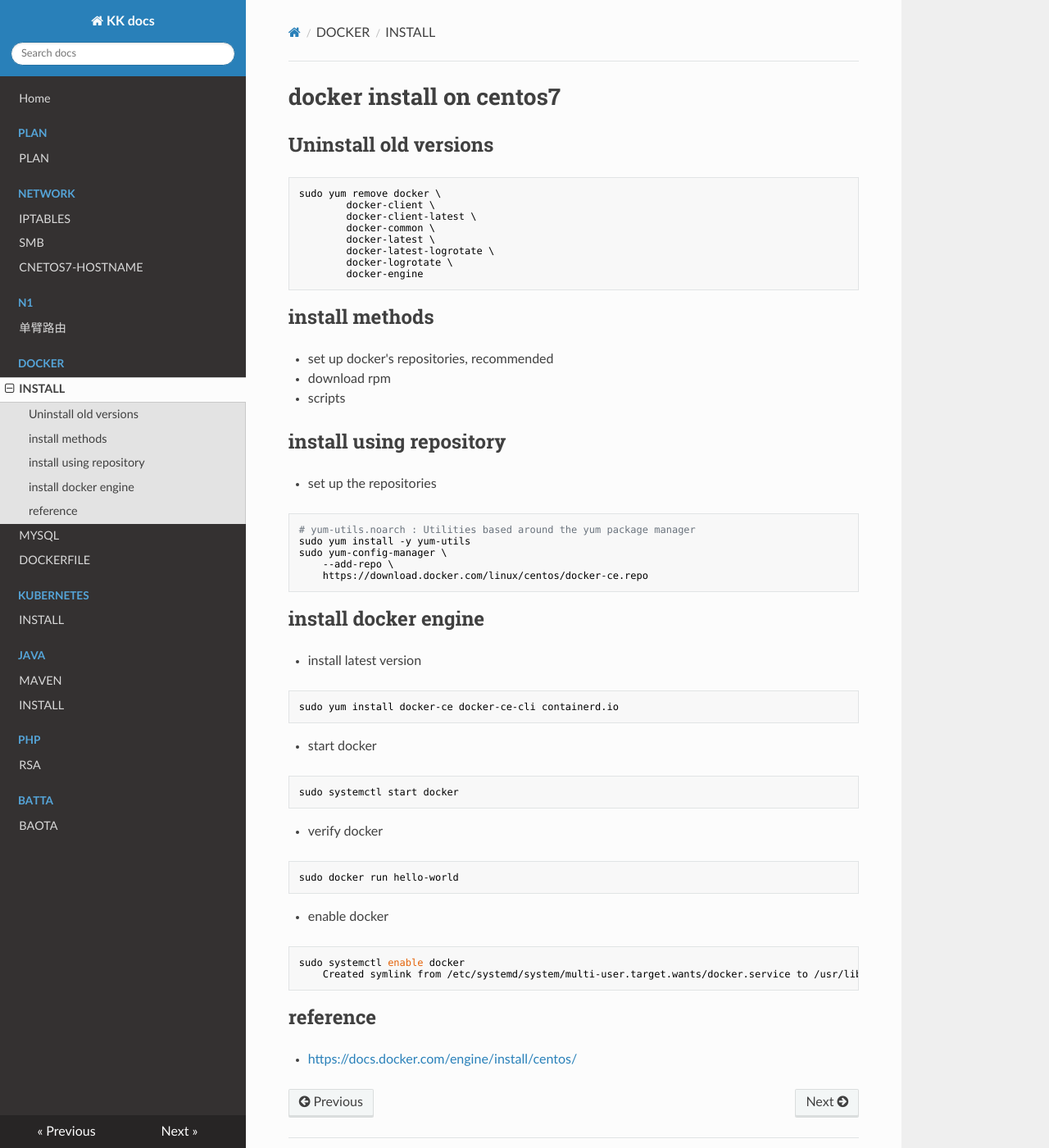
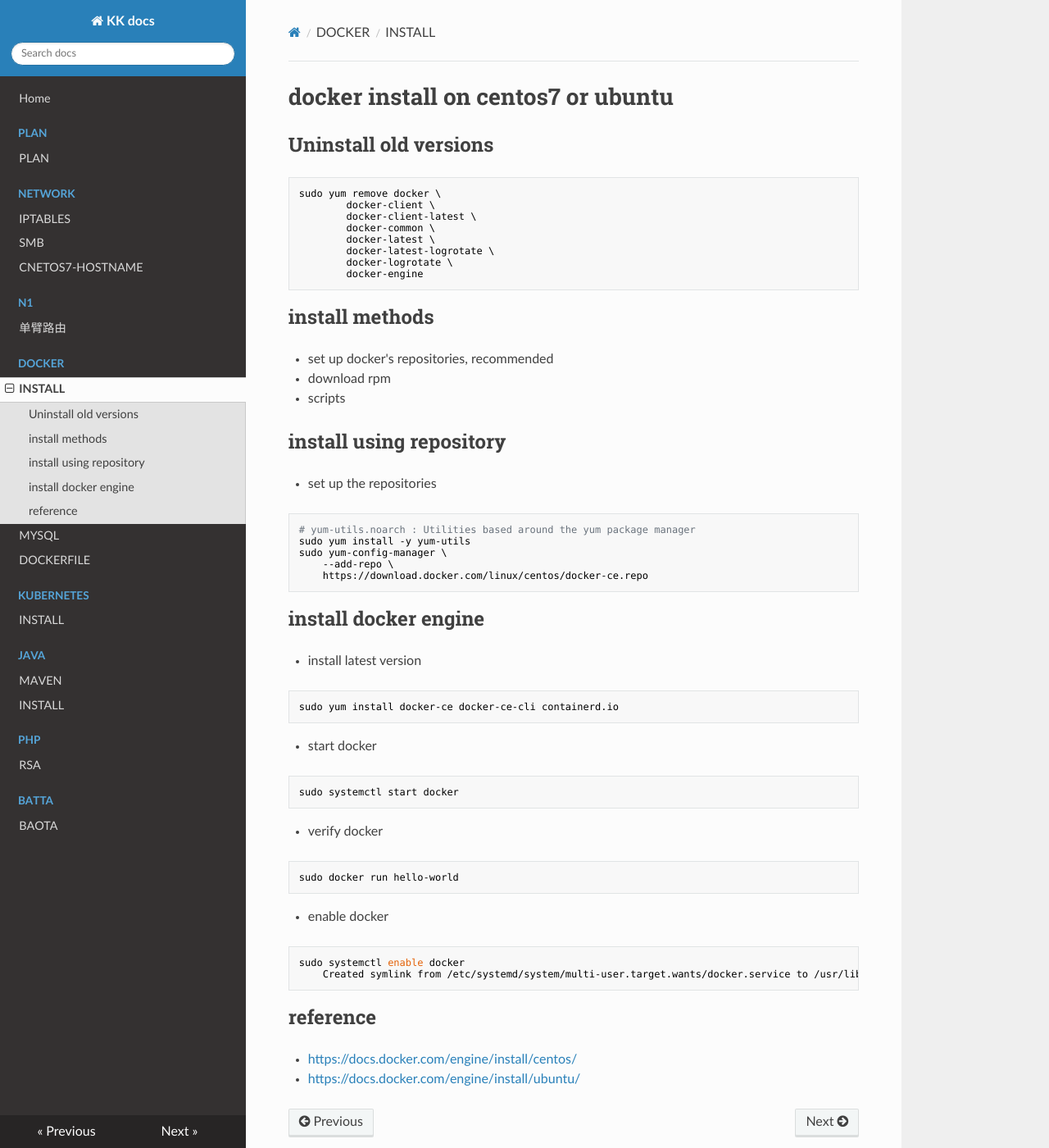
Before and after one commit to block-pro/kkdocs, an MkDocs documentation site: the page built from docs/docker/install.md, in a window 1280 px wide and 1400 px high. Shown: the whole window at 82% size. Built offline with MkDocs 1.6.1, drawn with Linux system fonts in a browser that asks for light colours; nearby versions of some CDN libraries.

Commit message:
docker add ubuntu refrence

```diff
--- a/docs/docker/install.md
+++ b/docs/docker/install.md
@@ -1,4 +1,4 @@
-# docker install on centos7
+# docker install on centos7 or ubuntu
 
 ## Uninstall old versions
 
@@ -61,3 +61,4 @@
 ## reference
 
 * <https://docs.docker.com/engine/install/centos/>
+* <https://docs.docker.com/engine/install/ubuntu/>
```
